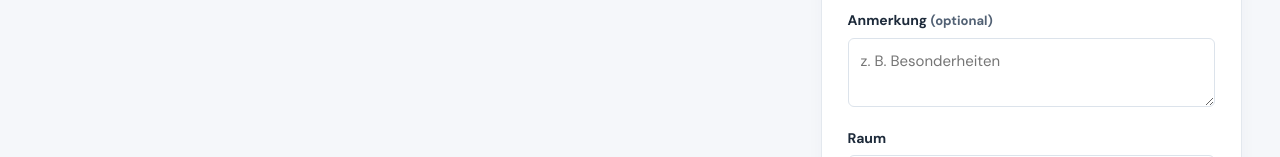
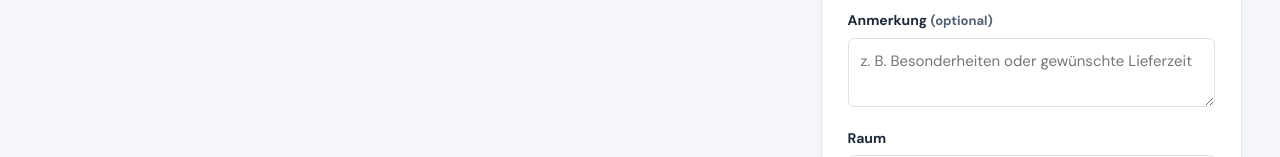
Before and after one commit to MariusV-dev/Elternsprechtag-Bestellungen, a plain HTML site: page index.html in a window 1280 px wide. Shown: the part 1053-1210 px from the top of the page. Drawn offline with nearby package versions, Linux system fonts and the light colour scheme; no server answers; a web font is replaced by a local one.

Commit message:
Modify textarea placeholder for teacher note
Updated the placeholder text in the teacher note textarea to include delivery time.

```diff
--- a/index.html
+++ b/index.html
@@ -52,7 +52,7 @@
           <label for="teacher-name">Dein Name</label>
           <input id="teacher-name" name="teacher-name" maxlength="100" placeholder="Vor- und Nachname" required>
           <label for="teacher-note">Anmerkung <span class="muted">(optional)</span></label>
-          <textarea id="teacher-note" name="teacher-note" rows="2" maxlength="500" placeholder="z. B. Besonderheiten"></textarea>
+          <textarea id="teacher-note" name="teacher-note" rows="2" maxlength="500" placeholder="z. B. Besonderheiten oder gewünschte Lieferzeit"></textarea>
           <button class="primary-btn" type="submit" id="submit-order" disabled>Bestellung absenden <span>→</span></button>
           <p class="fine-print">Deine Bestellung wird für die Organisation der Veranstaltung gespeichert.</p>
         </form>
```
